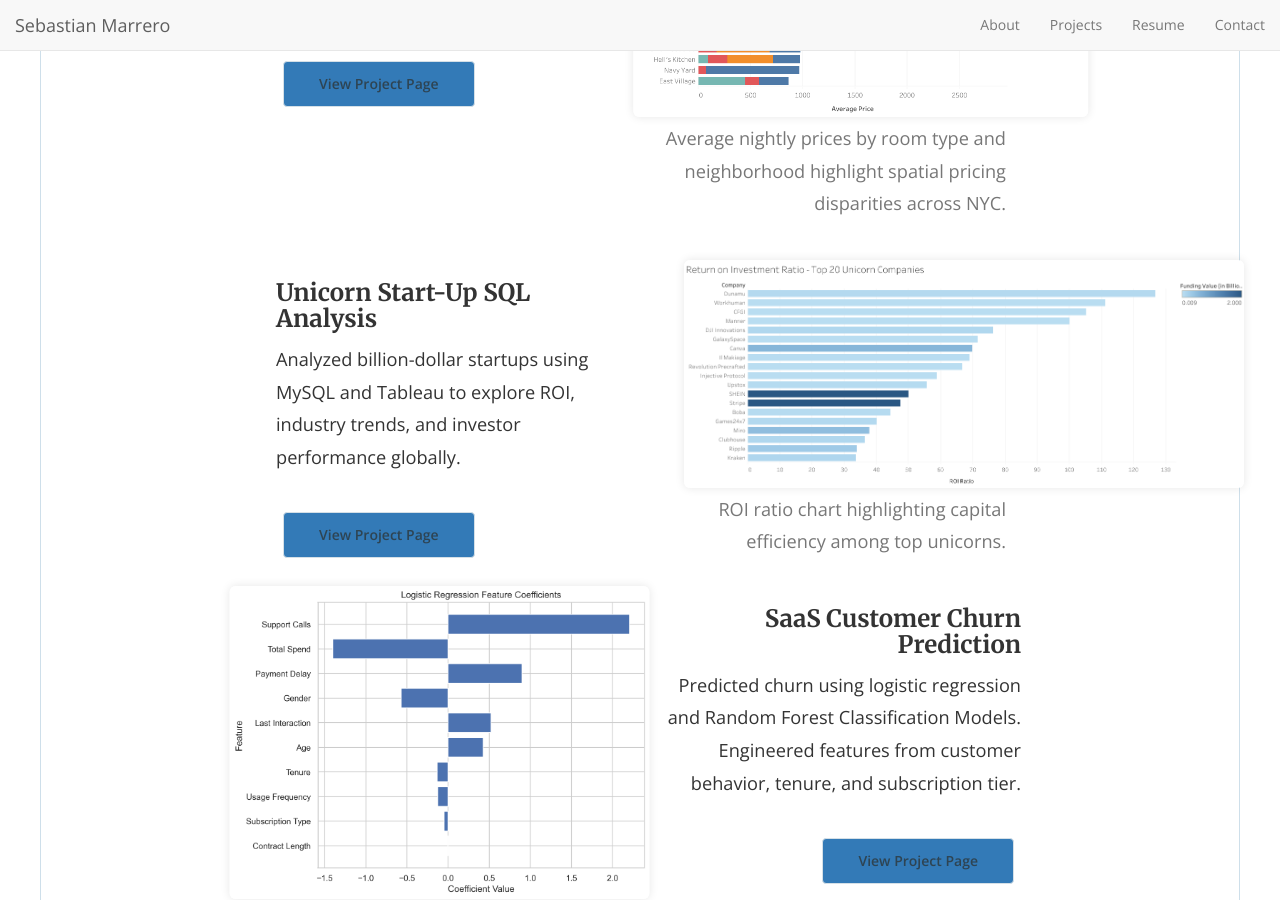
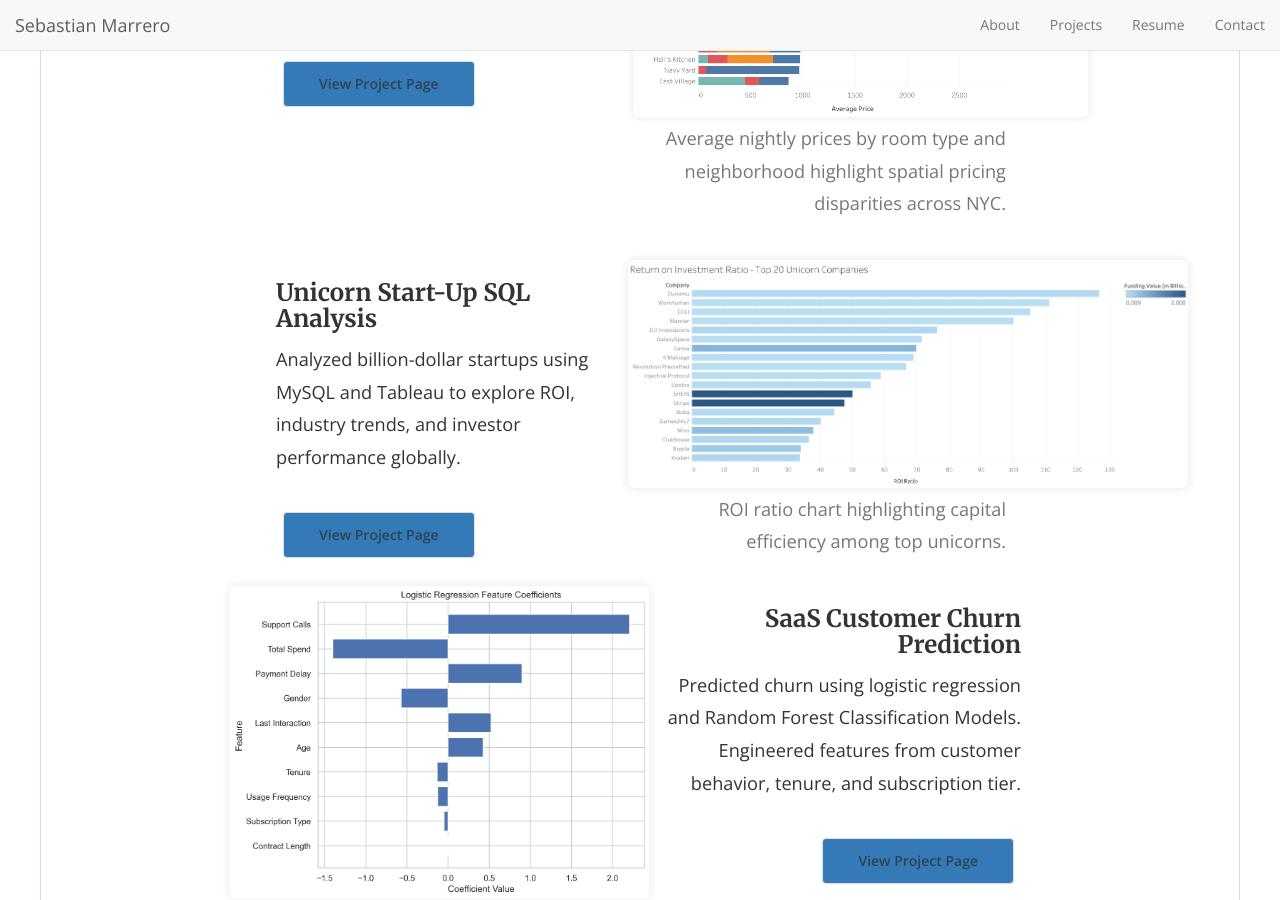
Before and after one commit to SebastianMarrero/Portfolio-Site, a Jekyll site: the page built from index.html, in a window 1280 px wide and 900 px high, scrolled down 1546 px. Built offline with Jekyll 4.4.1, drawn with Linux system fonts in a browser that asks for light colours; nearby versions of some CDN libraries; the list of posts is cut into pages by our own code.

Commit message:
Restore homepage layout before image embedding error

```diff
--- a/_layouts/home.html
+++ b/_layouts/home.html
@@ -72,7 +72,7 @@
                 <img src="{{ site.baseurl }}/assets/images/ROIRatio.sql.png"
                      alt="ROI Ratio Unicorns"
                      class="img-responsive"
-                     style="width: 160%; max-width: none; height: auto; transform: translateX(5%);
+                     style="width: 160%; max-width: none; height: auto; transform: translateX(-5%);
                             border-radius: 6px; box-shadow: 0 0 10px rgba(0,0,0,0.1);">
                 <p class="text-right text-muted" style="margin-top: 5px;">ROI ratio chart highlighting capital efficiency among top unicorns.</p>
               </div>
```
